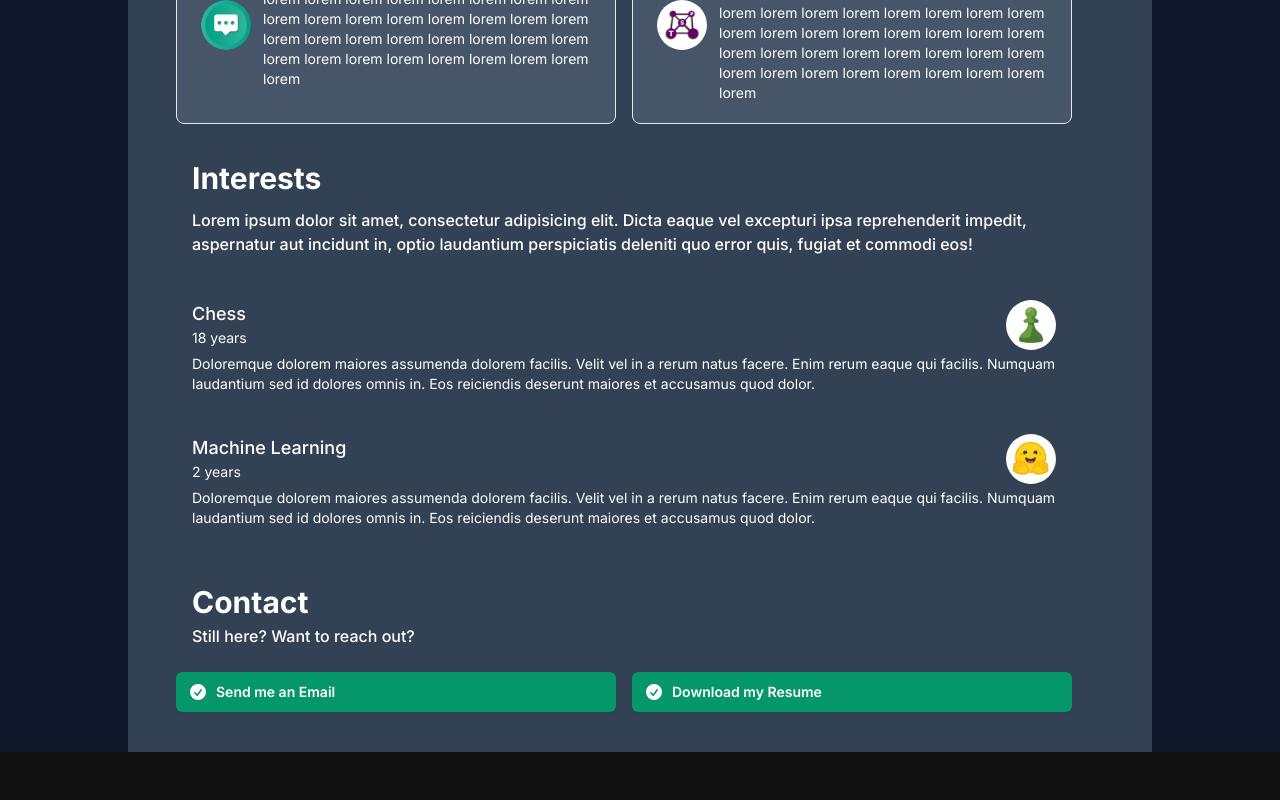
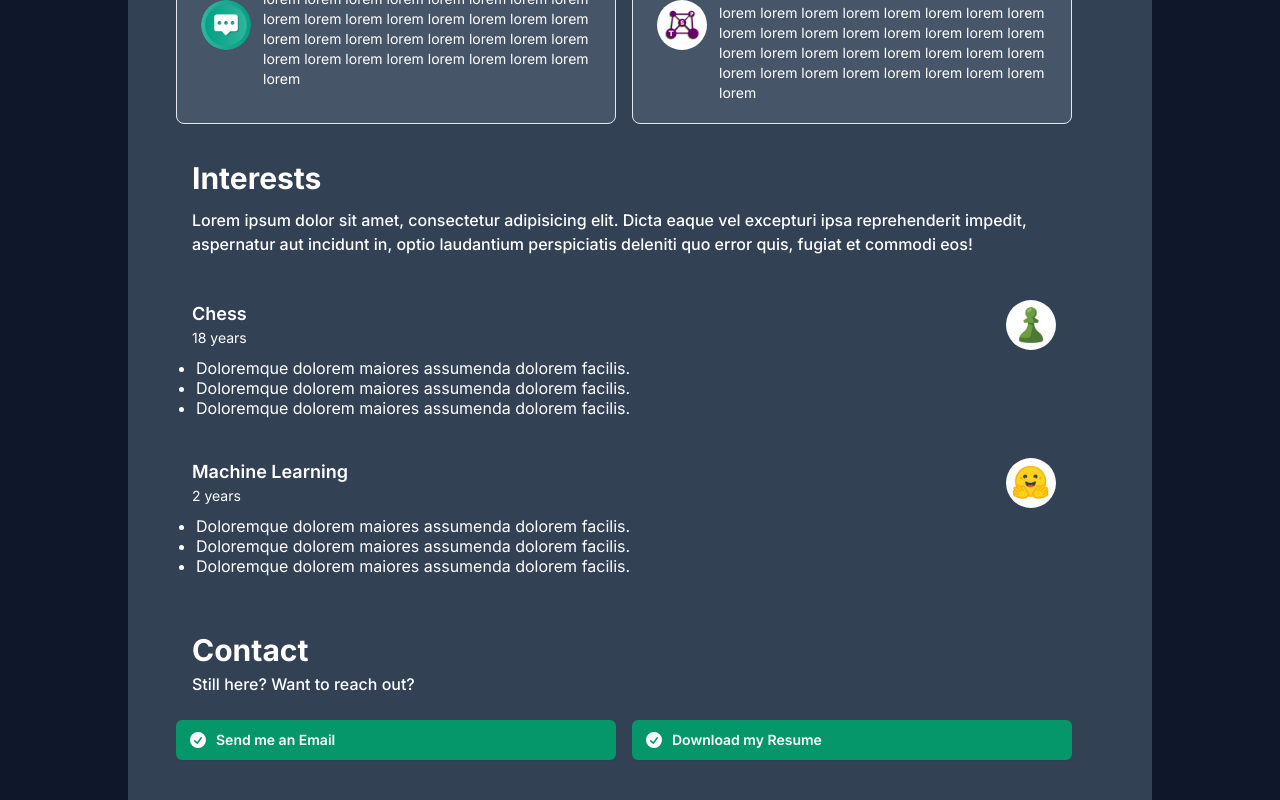
Before and after one commit to Ellipsoul/portfolio-v2, a Next.js app: page / in a window 1280 px wide. Shown: the part 1896-2696 px from the top of the page. Before the commit the page ends 2648 px from the top, so only its background shows below. Built offline with nearby package versions, Linux system fonts and the light colour scheme.

Commit message:
Cleanup interest section layout

```diff
--- a/app/(app)/InterestsSection.tsx
+++ b/app/(app)/InterestsSection.tsx
@@ -25,18 +25,24 @@ export default function InterestsSection(): ReactElement {
               bg-primary-100 dark:bg-primary-700 hover:bg-primary-200 dark:hover:bg-primary-600 "
               >
                 <div className="flex justify-between space-x-3">
+                  {/* Name and duration */}
                   <div className="flex-1">
                     <div className="block focus:outline-none">
-                      <p className="text-lg font-medium">{interest.name}</p>
+                      <p className="text-lg font-semibold">{interest.name}</p>
                       <p className="text-sm">{interest.time}</p>
                     </div>
                   </div>
+                  {/* Image */}
                   <Image src={interest.logo} width={50} height={50} alt={"Interest Image"} className="rounded-full" />
                 </div>
-
-                <div className="mt-1">
-                  <p className="text-sm">{interest.description}</p>
-                </div>
+                {/* Description list */}
+                <ul className="mt-2 px-1 leading-7">
+                  {interest.description.map(sentence => (
+                    <li className="list-item list-disc leading-5" key={sentence}>
+                      {sentence}
+                    </li>
+                  ))}
+                </ul>
               </li>
             </Link>
           ))}
--- a/app/(app)/constants.tsx
+++ b/app/(app)/constants.tsx
@@ -223,7 +223,7 @@ export interface Interest {
   id: number;
   name: string;
   time: string;
-  description: string;
+  description: string[];
   logo: string;
   url: string;
 }
@@ -233,8 +233,11 @@ export const interests: Interest[] = [
     id: 1,
     name: "Chess",
     time: "18 years",
-    description:
-      "Doloremque dolorem maiores assumenda dolorem facilis. Velit vel in a rerum natus facere. Enim rerum eaque qui facilis. Numquam laudantium sed id dolores omnis in. Eos reiciendis deserunt maiores et accusamus quod dolor.",
+    description: [
+      "Doloremque dolorem maiores assumenda dolorem facilis.",
+      "Doloremque dolorem maiores assumenda dolorem facilis.",
+      "Doloremque dolorem maiores assumenda dolorem facilis.",
+    ],
     logo: "/interest_logos/chesscom.png",
     url: "https://www.chess.com/member/ellipsoul",
   },
@@ -242,8 +245,11 @@ export const interests: Interest[] = [
     id: 2,
     name: "Machine Learning",
     time: "2 years",
-    description:
-      "Doloremque dolorem maiores assumenda dolorem facilis. Velit vel in a rerum natus facere. Enim rerum eaque qui facilis. Numquam laudantium sed id dolores omnis in. Eos reiciendis deserunt maiores et accusamus quod dolor.",
+    description: [
+      "Doloremque dolorem maiores assumenda dolorem facilis.",
+      "Doloremque dolorem maiores assumenda dolorem facilis.",
+      "Doloremque dolorem maiores assumenda dolorem facilis.",
+    ],
     logo: "/interest_logos/huggingface.png",
     url: "https://huggingface.co/Ellipsoul/",
   },
```
